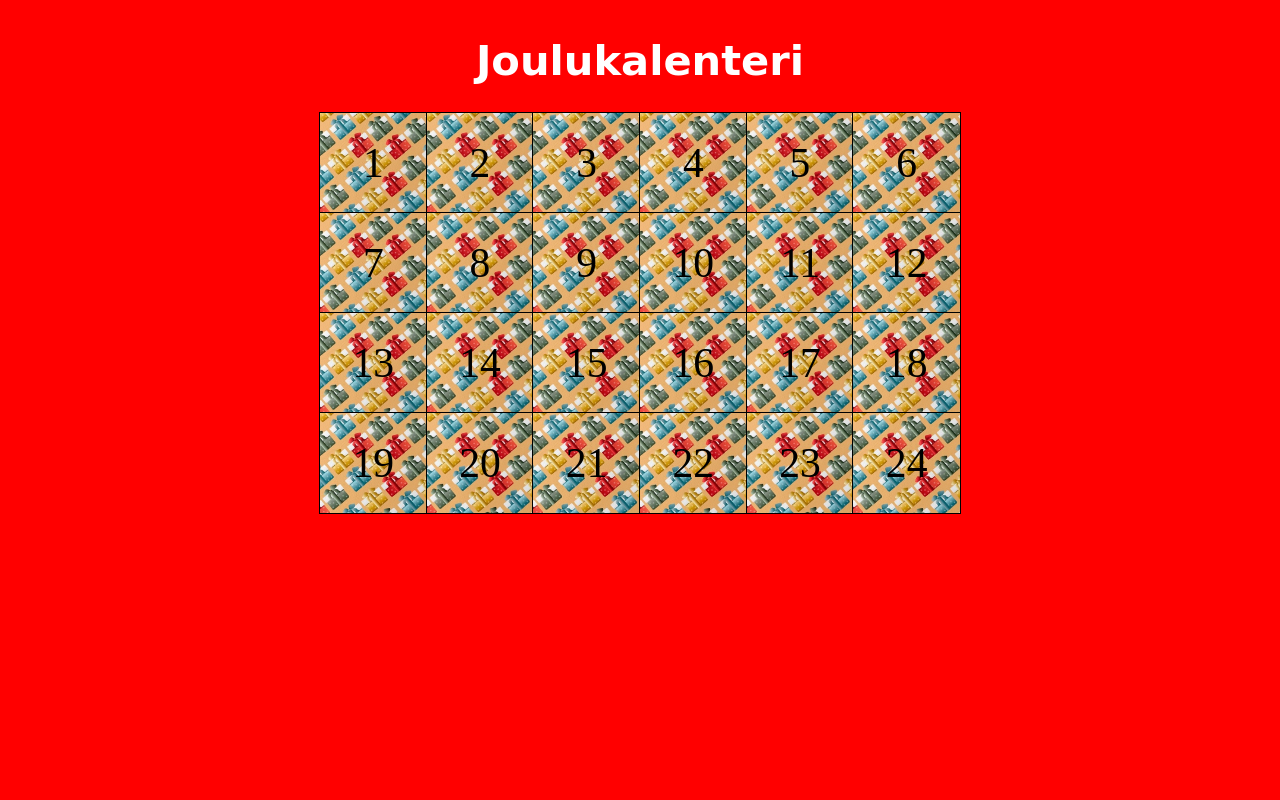
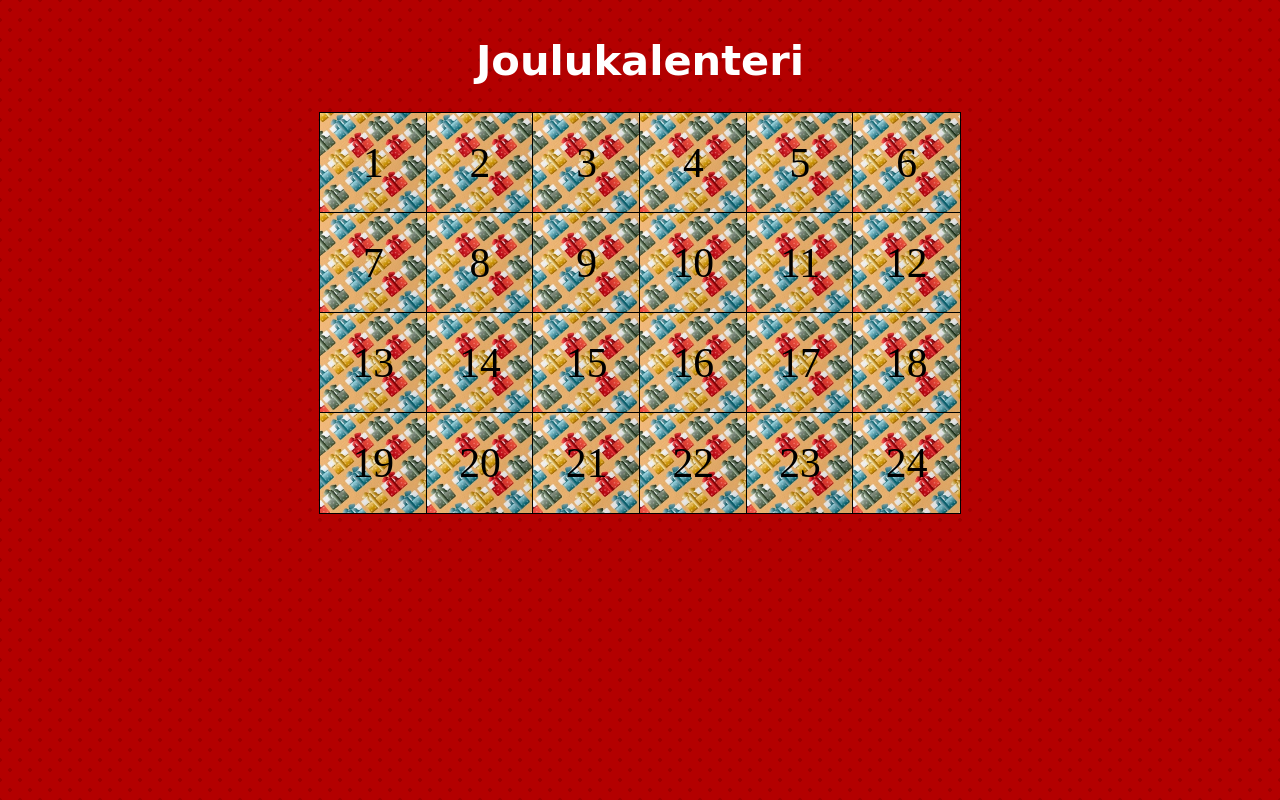
Before and after one commit to Veikko811/Joulukalenteri, a plain HTML site: page index.html in a window 1280 px wide. Drawn offline with Linux system fonts and the light colour scheme.

Commit message:
Tausta vaihtoehto

```diff
--- a/tyyli.css
+++ b/tyyli.css
@@ -5,6 +5,16 @@
   align-items: center;
 
 }
+
+.background {
+  background-color: #b30000;
+  background-image:
+    radial-gradient(#990000 2px, transparent 2px),
+    radial-gradient(#990000 2px, transparent 2px);
+  background-size: 20px 20px;
+  background-position: 0 0, 10px 10px;
+}
+
 
 .mainHeading {
   color: rgb(255, 255, 255);
```
